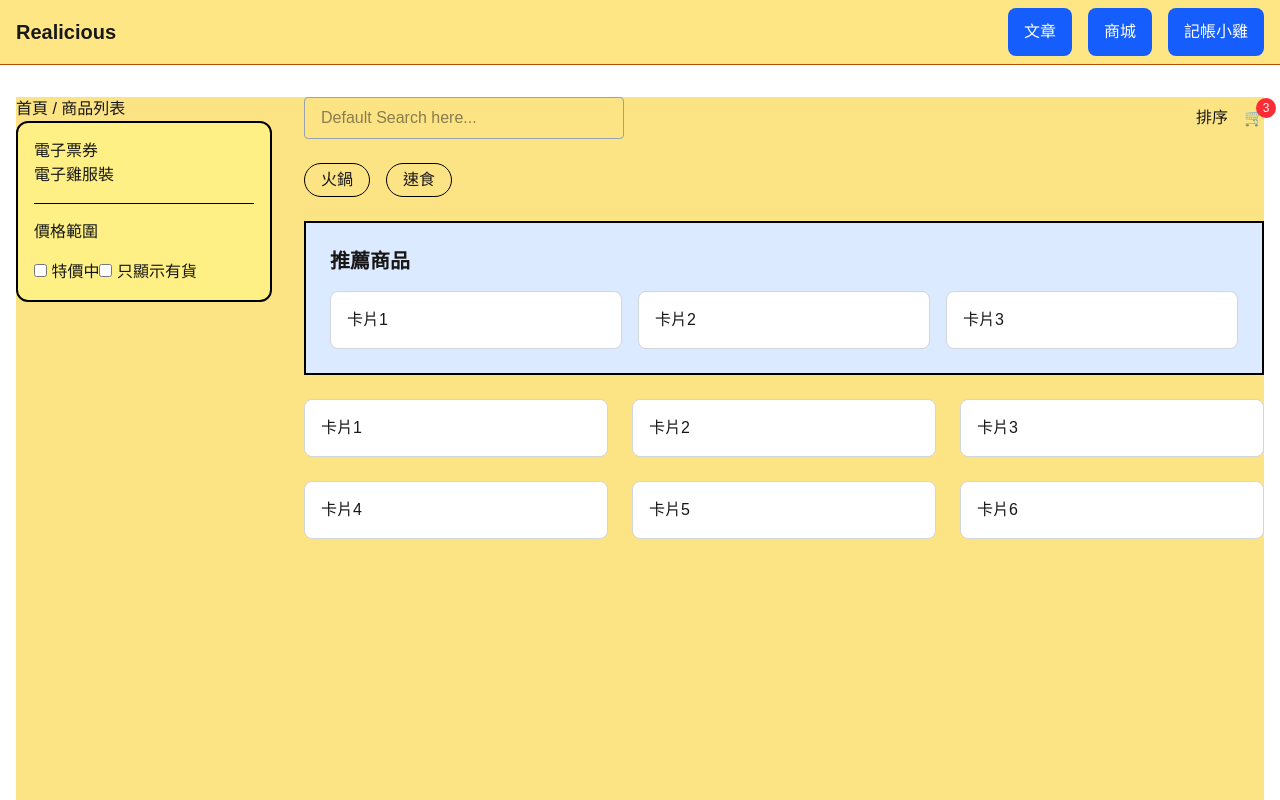
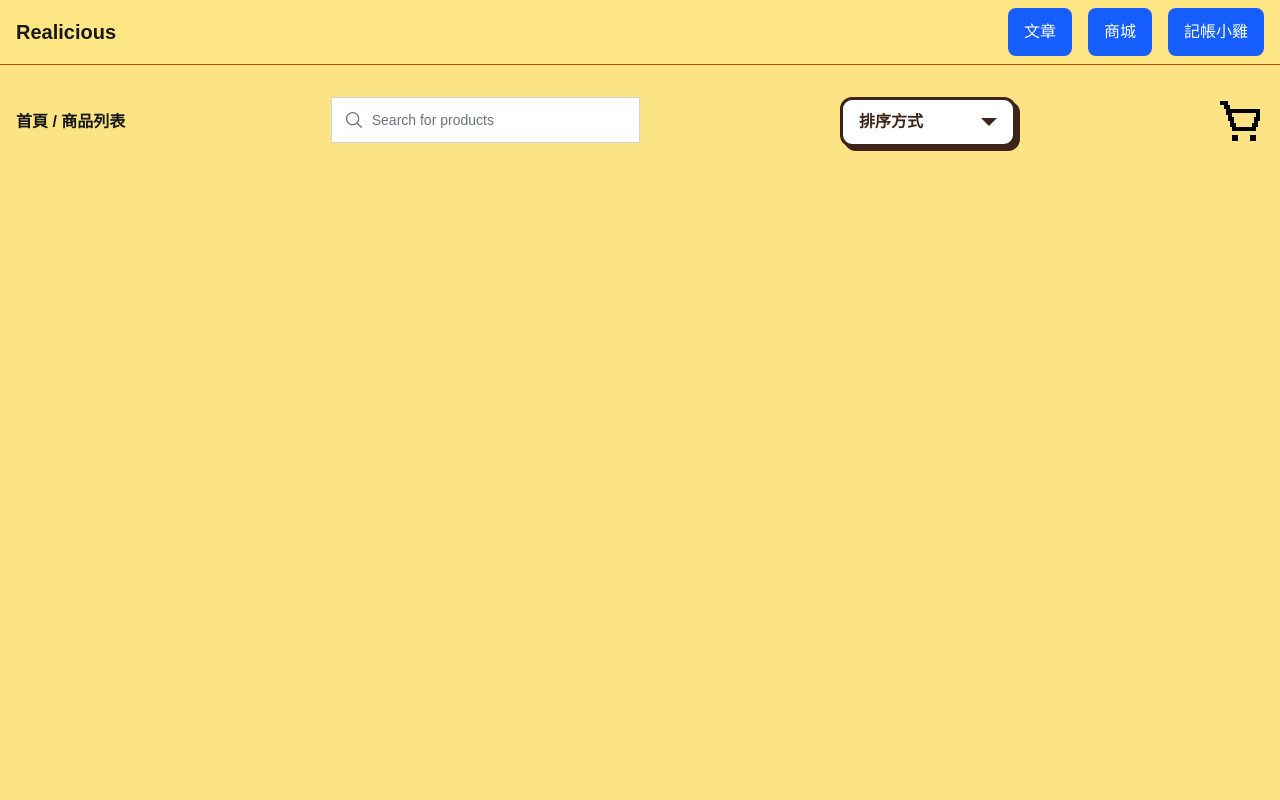
Before and after one commit to AnieceJ/Realicious, a Next.js app: page /realicious/shop in a window 1280 px wide. Shown: the top 800 px of the page. Built offline with nearby package versions, Linux system fonts and the light colour scheme.

Commit message:
feat:CartIcon與Sort元件

```diff
--- /dev/null
+++ b/app/realicious/shop/_components/CartIcon.tsx
@@ -0,0 +1,5 @@
+import React from "react";
+
+export default function CartIcon() {
+  return <img src="/cart.svg" alt="cart" className="w-12 h-12" />;
+}
--- /dev/null
+++ b/app/realicious/shop/_components/Sort.tsx
@@ -0,0 +1,75 @@
+import React, { useState } from "react";
+
+export default function SortDropdown() {
+  // 控制下拉選單是否開啟
+  const [isOpen, setIsOpen] = useState(false);
+  // 記錄當前選擇的排序方式
+  const [currentSort, setCurrentSort] = useState("排序方式");
+
+  // 排序選項資料，方便未來擴充
+  const sortOptions = [
+    { id: "popular", label: "銷量/熱門商品" },
+    { id: "price_low", label: "價格：低 → 高" },
+    { id: "price_high", label: "價格：高 → 低" },
+  ];
+
+  const handleSelect = (label) => {
+    setCurrentSort(label);
+    setIsOpen(false); // 選完自動關閉
+  };
+
+  return (
+    /* 排序按鈕與下拉選單容器 (需為 relative 方便定位) */
+    <div className="relative inline-block text-left">
+      {/* 排序主按鈕 */}
+      <button
+        onClick={() => setIsOpen(!isOpen)}
+        className="flex items-center justify-between w-44 px-4 py-2.5
+                  bg-white text-[#3D2419] font-bold text-base
+                  border-[3px] border-[#3D2419] rounded-xl
+                  shadow-[4px_4px_0px_0px_#3D2419]
+                  hover:translate-x-[1px] hover:translate-y-[1px]hover:shadow-[3px_3px_0px_0px_#3D2419]
+                  active:translate-x-[3px] active:translate-y-[3px]active:shadow-none
+                  transition-all duration-100 ease-in-out cursor-pointer"
+      >
+        <span>{currentSort}</span>
+        {/* 下拉小箭頭 Icon，當選單開啟時會旋轉 180 度 */}
+        <svg
+          className={`w-4 h-4 ml-2 fill-current transition-transform duration-200 ${isOpen ? "rotate-180" : ""}`}
+          viewBox="0 0 24 24"
+        >
+          <path d="M24 6h-24l12 12z" />
+        </svg>
+      </button>
+
+      {/* 下拉選單本體：利用 isOpen 狀態控制顯示 */}
+      {isOpen && (
+        <div
+          className="absolute right-0 mt-3 w-48 bg-white
+                    border-[3px] border-[#3D2419] rounded-xl
+                    shadow-[6px_6px_0px_0px_#3D2419] z-50
+                    overflow-hidden animate-fadeIn"
+        >
+          <div className="py-1 flex flex-col font-bold text-[#3D2419]">
+            {sortOptions.map((option) => (
+              <button
+                key={option.id}
+                onClick={() => handleSelect(option.label)}
+                className="px-4 py-3 text-sm text-left hover:bg-[#FFD3B6]
+                          transition-colors border-b-2 border-[#3D2419]/10
+                          last:border-b-0 flex items-center justify-between cursor-pointer"
+              >
+                <span>{option.label}</span>
+                {option.badge && (
+                  <span className="text-xs bg-[#A8E6CF] px-1.5 py-0.5 rounded border border-[#3D2419]">
+                    {option.badge}
+                  </span>
+                )}
+              </button>
+            ))}
+          </div>
+        </div>
+      )}
+    </div>
+  );
+}
--- a/app/realicious/shop/page.tsx
+++ b/app/realicious/shop/page.tsx
@@ -1,66 +1,32 @@
+"use client";
+import React from "react";
+import Sort from './_components/Sort'
+import CartIcon from "./_components/CartIcon";
+
 export default function ShopPage() {
   return (
-    <div className="bg-[#FCE384] min-h-screen">
-      <div className="max-w-[1280px] mx-auto flex gap-8">
-        {/* 左側區塊 */}
-        <aside className="w-64 flex-shrink-0">
-          <div>首頁 / 商品列表</div>
-
-          <div className="border-2 border-black rounded-xl bg-yellow-200 p-4">
-            <ul>
-              <li>電子票券</li>
-              <li>電子雞服裝</li>
-            </ul>
-            <hr className="my-4 border-black" />
-            <div>價格範圍</div>
-            <div className="space-y-2 mt-4">
-              <label><input type="checkbox" /> 特價中</label>
-              <label><input type="checkbox" /> 只顯示有貨</label>
-            </div>
-          </div>
-        </aside>
-
-        {/* 右側區塊 */}
-        <main className="flex-1">
-          {/* 頂部操作列 */}
-          <div className="flex justify-between items-center mb-6">
-            <input
-              type="text"
-              placeholder="Default Search here..."
-              className="border border-gray-400 rounded px-4 py-2 w-80"
-            />
-            <div className="flex gap-4">
-              <button>排序</button>
-              <button className="relative">🛒 <span className="absolute -top-2 -right-3 bg-red-500 text-white text-xs rounded-full w-5 h-5 flex items-center justify-center">3</span></button>
-            </div>
-          </div>
-
-          {/* 快速分類標籤 */}
-          <div className="flex gap-4 mb-6">
-            <span className="border border-black rounded-full px-4 py-1">火鍋</span>
-            <span className="border border-black rounded-full px-4 py-1">速食</span>
-          </div>
-
-          {/* 推薦商品區 */}
-          <section className="bg-blue-100 border-2 border-black p-6 mb-6">
-            <h2 className="text-xl font-bold mb-4">推薦商品</h2>
-            <div className="grid grid-cols-3 gap-4">
-              <div className="bg-white rounded-lg p-4 border border-gray-300">卡片1</div>
-              <div className="bg-white rounded-lg p-4 border border-gray-300">卡片2</div>
-              <div className="bg-white rounded-lg p-4 border border-gray-300">卡片3</div>
-            </div>
-          </section>
-
-          {/* 一般商品列表 */}
-          <div className="grid grid-cols-3 gap-6">
-            <div className="bg-white rounded-lg p-4 border border-gray-300">卡片1</div>
-            <div className="bg-white rounded-lg p-4 border border-gray-300">卡片2</div>
-            <div className="bg-white rounded-lg p-4 border border-gray-300">卡片3</div>
-            <div className="bg-white rounded-lg p-4 border border-gray-300">卡片4</div>
-            <div className="bg-white rounded-lg p-4 border border-gray-300">卡片5</div>
-            <div className="bg-white rounded-lg p-4 border border-gray-300">卡片6</div>
-          </div>
-        </main>
+    <div className="relative min-h-screen">
+      <div className="fixed inset-0 -z-10 bg-[#FCE384]" />
+      <div className="flex flex-row gap-50">
+        <p className="font-semibold text-center flex items-center w-120"><span>首頁 / 商品列表</span></p>
+        <div className="flex items-center border pl-3 gap-2 bg-white border-gray-500/30 h-[46px] overflow-hidden max-w-md w-full">
+          <svg
+            xmlns="http://www.w3.org/2000/svg"
+            width="22"
+            height="22"
+            viewBox="0 0 30 30"
+            fill="#6B7280"
+          >
+            <path d="M13 3C7.489 3 3 7.489 3 13s4.489 10 10 10a9.95 9.95 0 0 0 6.322-2.264l5.971 5.971a1 1 0 1 0 1.414-1.414l-5.97-5.97A9.95 9.95 0 0 0 23 13c0-5.511-4.489-10-10-10m0 2c4.43 0 8 3.57 8 8s-3.57 8-8 8-8-3.57-8-8 3.57-8 8-8" />
+          </svg>
+          <input
+            type="text"
+            placeholder="Search for products"
+            className="w-full h-full outline-none text-gray-500 placeholder-gray-500 text-sm"
+          />
+        </div>
+        <Sort />
+        <CartIcon />
       </div>
     </div>
   );
```
Also changed, not shown: public/cart.svg (added).
